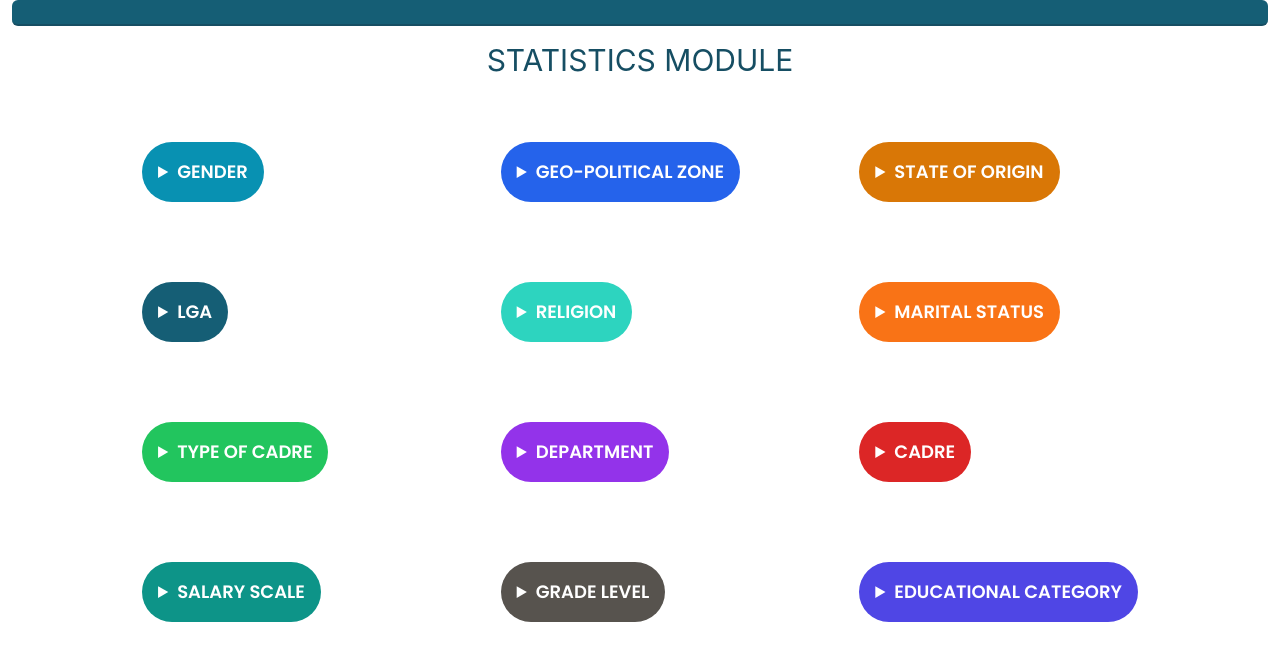
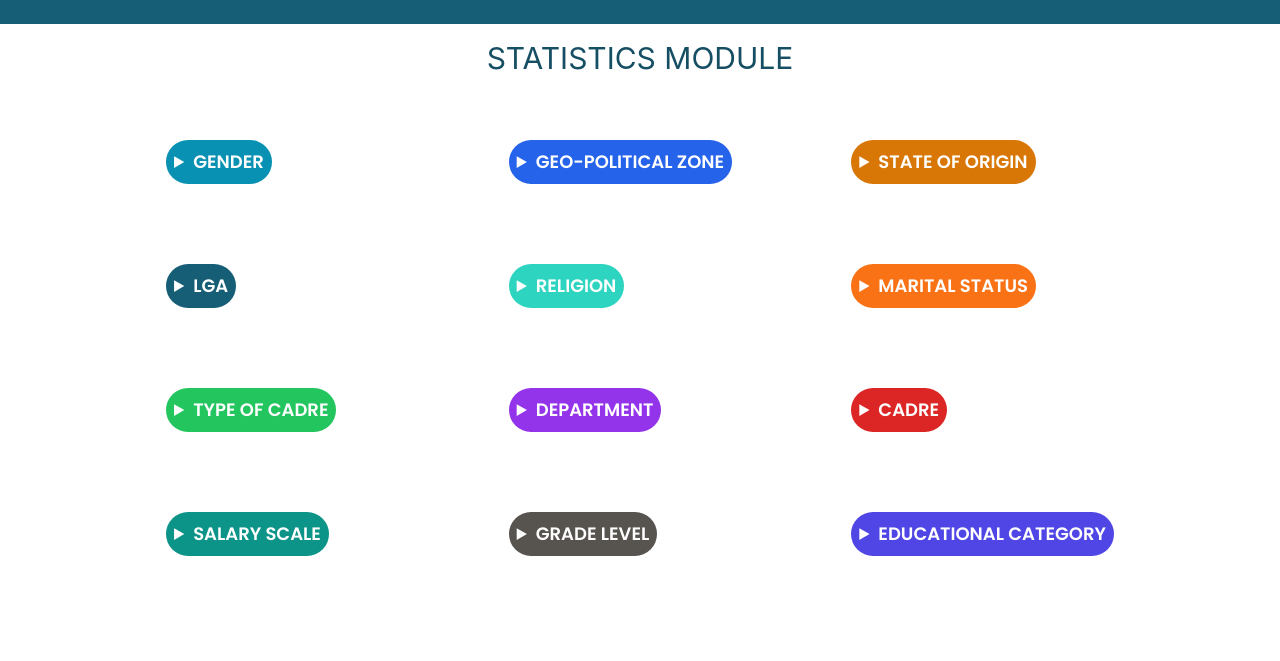
Before and after one commit to Raji-sys/enom-stable, a Django app: template staff/templates/stats.html in a window 1280 px wide. Shown: the top 661 px of the page. Run offline with Django 3.2, Linux system fonts and the light colour scheme; the template is opened without the code that fills it, so the values that code supplies are empty; some libraries are stand-ins or nearby versions.

Commit message:
notice is next

```diff
--- a/staff/templates/login.html
+++ b/staff/templates/login.html
@@ -4,7 +4,7 @@
 
 {%block content %}
 <div class="flex justify-center mt-24">
-  <div class="uppercase text-sm sm:max-w-lg px-16  shadow-2xl border-double border-cyan-800 overflow-hidden shadow-black rounded-xl bg-gray-100">
+  <div class="uppercase text-sm sm:max-w-lg px-16  shadow-2xl border-double border-cyan-800 overflow-hidden shadow-black rounded-xl bg-gray-200">
     <section class="text-center border-b-2 border-cyan-700 p-2">
       <h2 class="text-white bg-cyan-900 w-fit p-2 rounded-xl text-xs uppercase m-2">sign in to your account</h2>
       {% for message in messages %}
--- a/staff/templates/registration/reg.html
+++ b/staff/templates/registration/reg.html
@@ -1,7 +1,7 @@
 {% load static %}
 {%block content %}
 <div id="modal" class="uk-modal" style="display:block;">
-	<div class="uk-modal-dialog uk-modal-body rounded-2xl font-semibold text-sm">
+	<div class="uk-modal-dialog uk-modal-body rounded-2xl font-semibold text-sm bg-gray-200">
 			<button
 				id="cancelButton"
 				type="button"
--- a/staff/templates/registration/register.html
+++ b/staff/templates/registration/register.html
@@ -3,7 +3,7 @@
 {% block title %}Create an account{% endblock %}
 {% block content %}
 <div class="flex justify-center m-2 pb-6 ">
-  <div class="uppercase text-sm sm:max-w-lg px-16 shadow-2xl border-double border-cyan-800 overflow-hidden shadow-black rounded-xl bg-gray-100">
+  <div class="uppercase text-sm sm:max-w-lg px-16 shadow-2xl border-double border-cyan-800 overflow-hidden shadow-black rounded-xl bg-gray-200">
     <section class="text-center border-b-2 border-cyan-700 p-2">
       <h2 class="text-white bg-cyan-900 w-fit p-2 rounded-xl uppercase text-xs m-1">fill this form to register</h2>
     </section>
--- a/staff/templates/stats.html
+++ b/staff/templates/stats.html
@@ -9,7 +9,7 @@
 <div class=" p-10 mt-2 max-sm:p-4 max-sm:mt-10 grid grid-cols-3 gap-20 max-sm:grid max-sm:grid-cols-2">
 <div>
 <details>
-    <summary class="bg-cyan-600 p-4 text-white text-center text-lg rounded-full w-fit">GENDER</summary>
+    <summary class="bg-cyan-600 p-2 text-white text-center text-lg rounded-full w-fit">GENDER</summary>
     <table class="justify-center table-auto m-2 max-sm:flex p-2">
         <tbody class="uppercase text-sm rounded-lg max-sm:p-16 p-4 overflow-x-auto mx-0 text-cyan-600 bg-white">
             <tr class=" text-sm">
@@ -24,7 +24,7 @@
 </div>
 <div>
     <details>
-        <summary class="bg-blue-600 p-4 text-white text-lg rounded-full w-fit text-center">GEO-POLITICAL ZONE</summary>
+        <summary class="bg-blue-600 p-2 text-white text-lg rounded-full w-fit text-center">GEO-POLITICAL ZONE</summary>
     <table class="justify-center table-auto  m-2 max-sm:flex p-2">
         <tbody class="uppercase  text-sm rounded-lg max-sm:p-16 p-4 overflow-x-auto mx-0 text-blue-700 bg-white">
             <tr class=" text-sm">
@@ -40,7 +40,7 @@
 
 <div>
     <details>
-        <summary class=" bg-amber-600 p-4 text-white  text-lg rounded-full w-fit text-center">STATE OF ORIGIN</summary>
+        <summary class=" bg-amber-600 p-2 text-white  text-lg rounded-full w-fit text-center">STATE OF ORIGIN</summary>
             <table class="justify-center table-auto  m-2 max-sm:flex p-2">
         <tbody class="uppercase  text-sm rounded-lg max-sm:p-16 p-4 overflow-x-auto mx-0 text-amber-600 bg-white">
             <tr class=" text-sm">
@@ -56,7 +56,7 @@
 
 <div>
     <details>
-        <summary class=" bg-cyan-800 p-4 text-white  text-lg rounded-full w-fit text-center">LGA</summary>
+        <summary class=" bg-cyan-800 p-2 text-white  text-lg rounded-full w-fit text-center">LGA</summary>
     <table class="justify-center table-auto  m-2 max-sm:flex p-2">
         <tbody class="uppercase  text-sm rounded-lg max-sm:p-16 p-4 overflow-x-auto mx-0 text-cyan-800 bg-white">
             <tr class=" text-sm">
@@ -72,7 +72,7 @@
 
 <div>
     <details>
-        <summary class=" bg-teal-400 p-4 text-white  text-lg rounded-full w-fit text-center">RELIGION</summary>
+        <summary class=" bg-teal-400 p-2 text-white  text-lg rounded-full w-fit text-center">RELIGION</summary>
         <table class="justify-center table-auto  m-2 max-sm:flex p-2">
         <tbody class="uppercase  text-sm rounded-lg max-sm:p-16 p-4 overflow-x-auto mx-0 text-teal-400 bg-white">
             <tr class=" text-sm">
@@ -88,7 +88,7 @@
 
 <div>
     <details>
-        <summary class=" bg-orange-500 p-4 text-white  text-lg rounded-full w-fit text-center">MARITAL STATUS</summary>
+        <summary class=" bg-orange-500 p-2 text-white  text-lg rounded-full w-fit text-center">MARITAL STATUS</summary>
         <table class="justify-center table-auto  m-2 max-sm:flex p-2">
         <tbody class="uppercase  text-sm rounded-lg max-sm:p-16 p-4 overflow-x-auto mx-0 text-orange-500 bg-white">
             <tr class=" text-sm">
@@ -104,7 +104,7 @@
 
 <div>
     <details>
-        <summary class=" bg-green-500 p-4 text-white  text-lg rounded-full w-fit text-center">TYPE OF CADRE</summary>
+        <summary class=" bg-green-500 p-2 text-white  text-lg rounded-full w-fit text-center">TYPE OF CADRE</summary>
         <table class="justify-center table-auto  m-2 max-sm:flex p-2">
         <tbody class="uppercase  text-sm rounded-lg max-sm:p-16 p-4 overflow-x-auto mx-0 text-green-500 bg-white">
             <tr class=" text-sm">
@@ -120,7 +120,7 @@
 
 <div>
     <details>
-        <summary class=" bg-purple-600 p-4 text-white  text-lg rounded-full w-fit text-center">DEPARTMENT</summary>
+        <summary class=" bg-purple-600 p-2 text-white  text-lg rounded-full w-fit text-center">DEPARTMENT</summary>
         <table class="justify-center table-auto  m-2 max-sm:flex p-2">
         <tbody class="uppercase  text-sm rounded-lg max-sm:p-16 p-4 overflow-x-auto mx-0 text-purple-600 bg-white">
             <tr class=" text-sm">
@@ -136,7 +136,7 @@
 
 <div>
     <details>
-        <summary class=" bg-red-600 p-4 text-white  text-lg rounded-full w-fit text-center">CADRE</summary>
+        <summary class=" bg-red-600 p-2 text-white  text-lg rounded-full w-fit text-center">CADRE</summary>
     <table class="justify-center table-auto  m-2 max-sm:flex p-2">
         <tbody class="uppercase  text-sm rounded-lg max-sm:p-16 p-4 overflow-x-auto mx-0 text-red-600 bg-white">
             <tr class=" text-sm">
@@ -152,7 +152,7 @@
 
 <div>
     <details>
-        <summary class=" bg-teal-600 p-4 text-white  text-lg rounded-full w-fit text-center">SALARY SCALE</summary>
+        <summary class=" bg-teal-600 p-2 text-white  text-lg rounded-full w-fit text-center">SALARY SCALE</summary>
     <table class="justify-center table-auto  m-2 max-sm:flex p-2">
         <tbody class="uppercase  text-sm rounded-lg max-sm:p-16 p-4 overflow-x-auto mx-0 text-teal-600 bg-white">
             <tr class=" text-sm">
@@ -168,7 +168,7 @@
 
 <div>
     <details>
-        <summary class=" bg-stone-600 p-4 text-white  text-lg rounded-full w-fit text-center">GRADE LEVEL</summary>
+        <summary class=" bg-stone-600 p-2 text-white  text-lg rounded-full w-fit text-center">GRADE LEVEL</summary>
     <table class="justify-center table-auto  m-2 max-sm:flex p-2">
         <tbody class="uppercase  text-sm rounded-lg max-sm:p-16 p-4 overflow-x-auto mx-0 text-stone-600 bg-white">
             <tr class=" text-sm">
@@ -184,7 +184,7 @@
 
 <div>
     <details>
-        <summary class=" bg-indigo-600 p-4 text-white  text-lg rounded-full w-fit text-center">EDUCATIONAL CATEGORY</summary>
+        <summary class=" bg-indigo-600 p-2 text-white  text-lg rounded-full w-fit text-center">EDUCATIONAL CATEGORY</summary>
     <table class="justify-center table-auto  m-2 max-sm:flex p-2">
         <tbody class="uppercase  text-sm rounded-lg max-sm:p-16 p-4 overflow-x-auto mx-0 text-indigo-600 bg-white">
             <tr class=" text-sm">
--- a/staff/views.py
+++ b/staff/views.py
@@ -60,7 +60,7 @@ class StaffListView(ListView):
     model = Profile
     template_name = "staff/stafflist.html"
     context_object_name = 'profiles'
-    paginate_by = 15
+    paginate_by = 10
 
     def get_queryset(self):
         profiles = super().get_queryset().order_by(
--- a/theme/templates/base.html
+++ b/theme/templates/base.html
@@ -20,7 +20,7 @@
 		<style>
 
 		</style>
-			<header class="bg-cyan-800 rounded-md border-b-2 border-cyan-900  mx-3 p-2 shadow-2xl shadow-white">
+			<header class="bg-cyan-800 p-2">
 					<nav class="flex flex-row max-xs:flex-wrap max-sm:flex-col justify-between mt-0 max-sm:gap-4 gap-10 p-1 rounded-sm">
 						{% if request.user.is_authenticated %}
 						  <div class="">
@@ -41,6 +41,14 @@
 						{% endif %}
 					</nav>
 				</header>
+	{%if request.user.is_authenticated and request.path != '/' %}
+	<div class="flex justify-center text-center text-gray-800 font-medium text-sm align-middle items-center p-3 m-auto bg-gray-200 gap-4 mx-auto">
+		<a href="{%url 'staff'%}" class="focus:opacity-10 bg-green-600 p-2 px-4 rounded-2xl ml-2"><i class="text-white fa-solid fa-rectangle-list fa-xl"></i></a>
+        <a href="{%url 'report' %}" class="focus:opacity-10 bg-indigo-600 p-2 px-4 rounded-2xl ml-2"><i class="text-white fa-solid fa-file fa-xl"></i></a>
+        <a href="{%url 'stats' %}" class="focus:opacity-10 bg-orange-600 p-2 px-4 rounded-2xl ml-2"><i class="text-white fa-solid fa-list-ol fa-xl"></i></a>
+        <a href="{%url 'notice' %}" class="focus:opacity-10 bg-cyan-600 p-2 px-4 rounded-2xl ml-2"><i class="text-white fa-solid fa-bell fa-xl"></i></a>
+	</div>
+	{% endif %}
 					{% block content %}
 
 					{% endblock %}
```
Also changed, not shown: staff/templates/staff/stafflist.html (+11 -12 lines), theme/static/css/dist/styles.css (+40 -0 lines), db.sqlite3.
